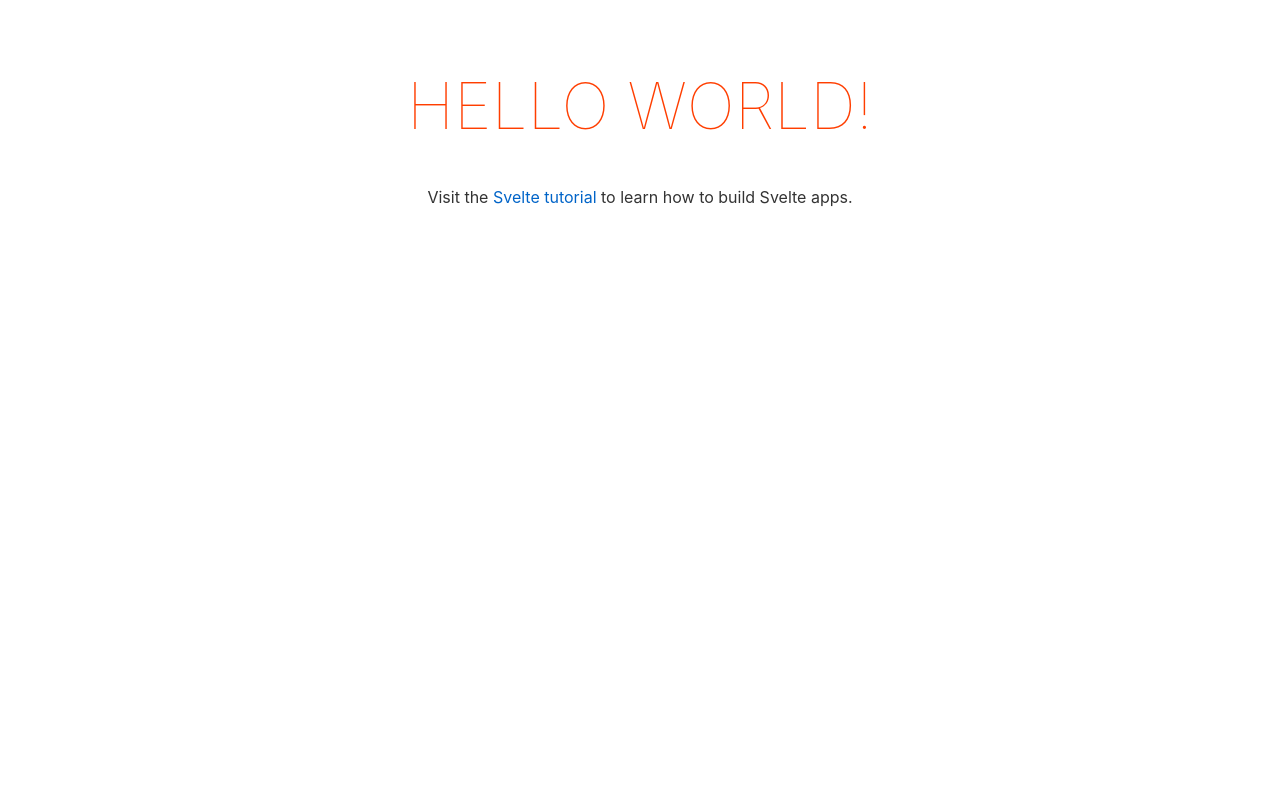
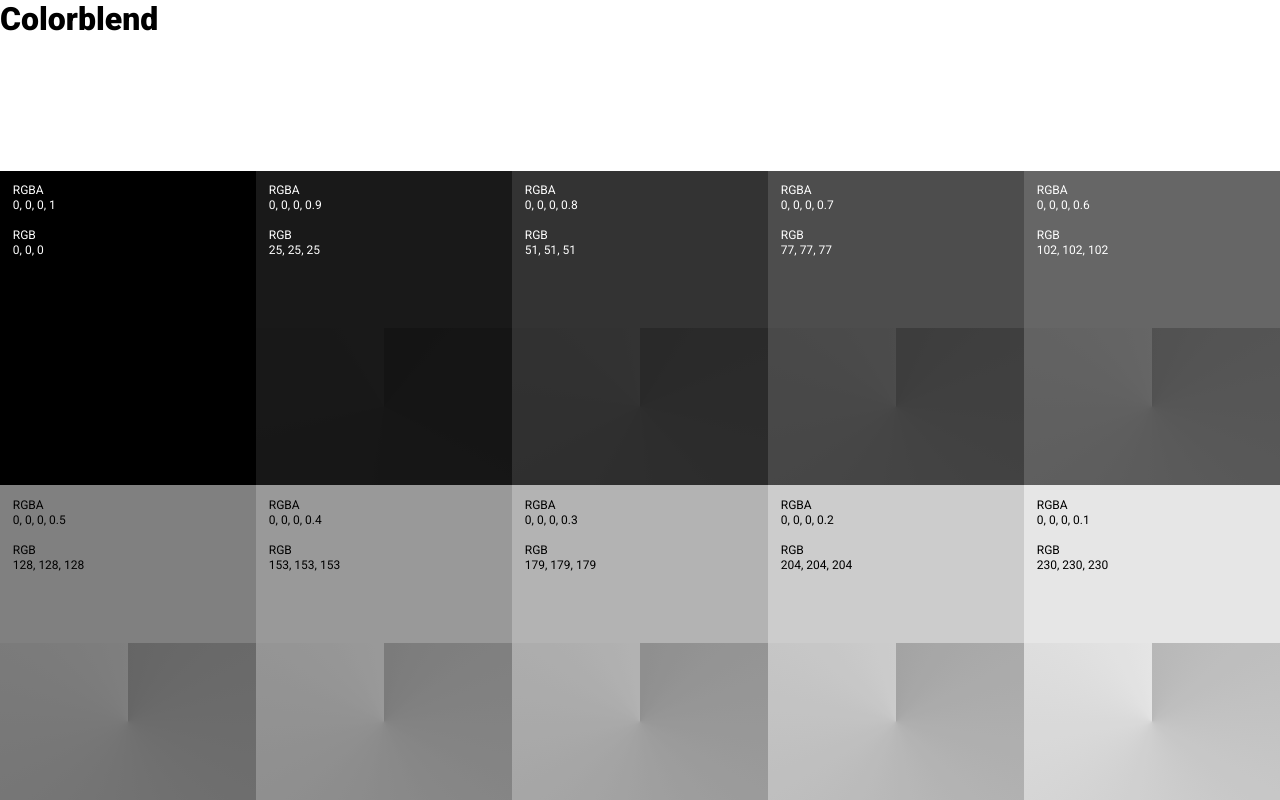
Before and after one commit to dominic-blain/colorblend.io, a Svelte app: page / in a window 1280 px wide. Built offline with nearby package versions, Linux system fonts and the light colour scheme.

Commit message:
Implement basic color logic

```diff
--- a/public/global.css
+++ b/public/global.css
@@ -1,66 +1,6 @@
-html, body {
-	position: relative;
+body {
+	margin: 0;
 	width: 100%;
-	height: 100%;
+	min-height: 100vh;
+	font-family: 'Roboto', Helvetica, Arial, sans-serif;
 }
-
-body {
-	color: #333;
-	margin: 0;
-	padding: 8px;
-	box-sizing: border-box;
-	font-family: -apple-system, BlinkMacSystemFont, "Segoe UI", Roboto, Oxygen-Sans, Ubuntu, Cantarell, "Helvetica Neue", sans-serif;
-}
-
-a {
-	color: rgb(0,100,200);
-	text-decoration: none;
-}
-
-a:hover {
-	text-decoration: underline;
-}
-
-a:visited {
-	color: rgb(0,80,160);
-}
-
-label {
-	display: block;
-}
-
-input, button, select, textarea {
-	font-family: inherit;
-	font-size: inherit;
-	padding: 0.4em;
-	margin: 0 0 0.5em 0;
-	box-sizing: border-box;
-	border: 1px solid #ccc;
-	border-radius: 2px;
-}
-
-input:disabled {
-	color: #ccc;
-}
-
-input[type="range"] {
-	height: 0;
-}
-
-button {
-	color: #333;
-	background-color: #f4f4f4;
-	outline: none;
-}
-
-button:disabled {
-	color: #999;
-}
-
-button:not(:disabled):active {
-	background-color: #ddd;
-}
-
-button:focus {
-	border-color: #666;
-}
--- a/public/index.html
+++ b/public/index.html
@@ -4,11 +4,12 @@
 	<meta charset='utf-8'>
 	<meta name='viewport' content='width=device-width,initial-scale=1'>
 
-	<title>Svelte app</title>
+	<title>C O L O R B L E N D</title>
 
 	<link rel='icon' type='image/png' href='/favicon.png'>
 	<link rel='stylesheet' href='/global.css'>
 	<link rel='stylesheet' href='/build/bundle.css'>
+	<link href="https://fonts.googleapis.com/css?family=Roboto:400,900&display=fallback" rel="stylesheet">
 
 	<script defer src='/build/bundle.js'></script>
 </head>
--- a/src/App.svelte
+++ b/src/App.svelte
@@ -1,30 +1,93 @@
 <script>
-	export let name;
+	import Blend from './components/Blend.svelte';
+	import generateWitnessColor from './utils/generateWitnessColor.js';
+	import generateCSSVar from './utils/generateCSSVar.js';
+
+	let fore = {r:0, g:0, b:0};
+	let back = {r:255, g:255, b:255};
+	let alphas = [1, 0.9, 0.8, 0.7, 0.6, 0.5, 0.4, 0.3, 0.2, 0.1];
+
+	$: witness = generateWitnessColor(fore, back);
+	$: CSSVars = [
+		generateCSSVar('fore', fore),
+		generateCSSVar('back', back),
+		generateCSSVar('witness', witness),
+	].join(' ');
+
 </script>
 
+<section style={CSSVars}>
+	<h1>Colorblend</h1>
+	<div class="foreground picker">
+		<div class="picker-value"></div>
+	</div>
+	<div class="background picker">
+		<div class="picker-value"></div>
+	</div>
+
 	<main>
-	<h1>Hello {name}!</h1>
-	<p>Visit the <a href="https://svelte.dev/tutorial">Svelte tutorial</a> to learn how to build Svelte apps.</p>
+		{#each alphas as alpha}
+			<div class="swatch">
+				<Blend {fore} {back} {alpha} />
+			</div>
+		{/each}
 	</main>
+</section>
 
 <style>
+	section {
+        width: 100%;
+        min-height: 100vh;
+        display: grid;
+        grid-template-columns: repeat(2, 1fr);
+        grid-template-rows: 40vw 40vw 1fr;
+        background-color: var(--back);
+    }
+    h1 {
+        font-size: 2.5vw;
+        font-weight: 900;
+        margin: 0;
+        grid-column-end: span 2;
+    }
     main {
-		text-align: center;
-		padding: 1em;
-		max-width: 240px;
-		margin: 0 auto;
+        grid-column-end: span 2;
+        display: grid;
+        grid-template-columns: repeat(5, 1fr);
+        grid-template-rows: repeat(2, 1fr);
+    }
+    .picker {
+        cursor: pointer;
+        position: relative;
+    }
+    .picker-value {
+        color: var(--back);
+        position: absolute;
+        top: 0;
+        left: 0;
+        margin: 0;
+        z-index: 3;
+        padding: 1vw;
+        font-size: 12px;
+        font-weight: 400;
+        line-height: 1.25em;
+    }
+    .picker.background .picker-value {
+        color: var(--fore);
     }
 
+    .swatch {
+        grid-column-end: span 1;
+    }
+    @media (min-width: 700px) {
         h1 {
-		color: #ff3e00;
-		text-transform: uppercase;
-		font-size: 4em;
-		font-weight: 100;
+            grid-column-end: span 1;
         }
-
-	@media (min-width: 640px) {
+        section {
+            grid-template-columns: repeat(3, 1fr);
+            grid-template-rows: 13.33vw 1fr;
+        }
         main {
-			max-width: none;
+            grid-column-end: span 3;
         }
     }
 </style>
--- /dev/null
+++ b/src/components/Blend.svelte
@@ -0,0 +1,77 @@
+<script>
+    import blendColors from '../utils/blendColors.js';
+    import generateCSSVar from '../utils/generateCSSVar.js';
+
+    export let fore = {r:0, g:0, b:0};
+    export let back = {r:255, g:255, b:255};
+    export let alpha = 1;
+
+    let isReverse = alpha <= 0.5;
+
+    $: blend = blendColors(fore, back, alpha);
+    $: CSSVars = [
+        generateCSSVar('blend', blend),
+        generateCSSVar('swatch', fore, alpha)
+    ].join(' ');
+</script>
+
+<section style={CSSVars}>
+    <div class="witness"></div>
+    <div class="blended"></div>
+    <div class="foreground"></div>
+    <h2 class:isReverse>
+        RGBA<br/>
+        {fore.r}, {fore.g}, {fore.b}, {alpha}<br/>
+        <br/>
+        RGB<br/>
+        {blend.r}, {blend.g}, {blend.b}
+    </h2>
+</section>
+
+<style>
+    section {
+        grid-column: auto / span 1;
+        grid-row: auto / span 1;
+        width: 100%;
+        height: 100%;
+        position: relative;
+        box-sizing: border-box;
+    }
+    .witness {
+        position: absolute;
+        top: 50%;
+        left: 0;
+        right: 0;
+        bottom: 0;
+        z-index: 1;
+        background: conic-gradient(from 0deg, var(--witness), transparent);
+    }
+    .foreground,
+    .blended {
+        width: 100%;
+        height: 50%;
+        position: relative;
+        z-index: 2;
+    }
+    .blended {
+        background-color: var(--blend);
+    }
+    .foreground {
+        background-color: var(--swatch);
+    }
+    h2 {
+        color: var(--back);
+        position: absolute;
+        top: 0;
+        left: 0;
+        margin: 0;
+        z-index: 3;
+        padding: 1vw;
+        font-size: 12px;
+        font-weight: 400;
+        line-height: 1.25em;
+    }
+    h2.isReverse {
+        color: var(--original);
+    }
+</style>
--- a/src/main.js
+++ b/src/main.js
@@ -1,10 +1,7 @@
 import App from './App.svelte';
 
 const app = new App({
-	target: document.body,
-	props: {
-		name: 'world'
-	}
+	target: document.body
 });
 
 export default app;
--- /dev/null
+++ b/src/utils/blendColors.js
@@ -0,0 +1,10 @@
+export default function (fore, back, alpha) {
+    const blend = {};
+    Object.keys(fore).forEach(channel => {
+        const foreValue = fore[channel];
+        const backValue = back[channel];
+        const blendedValue = Math.round(foreValue * alpha + (1 - alpha) * backValue);
+        blend[channel] = blendedValue;
+    });
+    return blend;
+}
--- /dev/null
+++ b/src/utils/generateCSSVar.js
@@ -0,0 +1,7 @@
+export default function (handle, color, alpha = 1) {
+    const mode = (alpha === 1) ? 'rgb' : 'rgba';
+    const output = [`--${handle}: ${mode}(${color.r}, ${color.g}, ${color.b}`];
+    if (mode === 'rgba') output.push(`, ${alpha}`);
+    output.push(');');
+    return output.join('');
+}
--- /dev/null
+++ b/src/utils/generateWitnessColor.js
@@ -0,0 +1,10 @@
+export default function (fore, back) {
+    const witness = {};
+    Object.keys(fore).forEach(channel => {
+        const foreValue = fore[channel];
+        const backValue = back[channel];
+        const witnessValue = Math.round(backValue - (backValue - foreValue) * 0.2);
+        witness[channel] = witnessValue;
+    });
+    return witness;
+}
```
Also changed, not shown: api/favicon.js (added, +13 -0 lines), 2 other files (tests, documents, lock files or other folders). Lines whose indentation alone changed are shown as unchanged.
